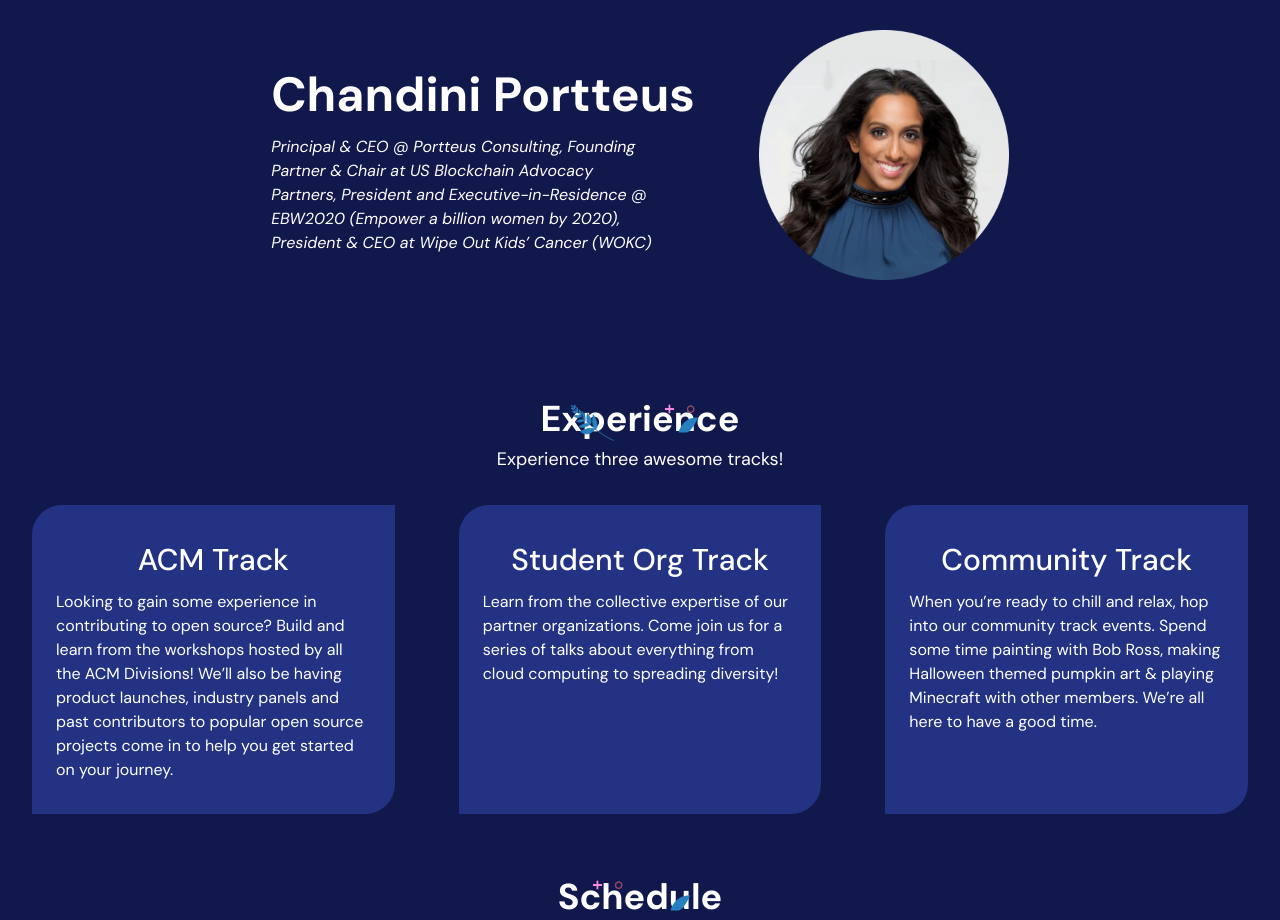
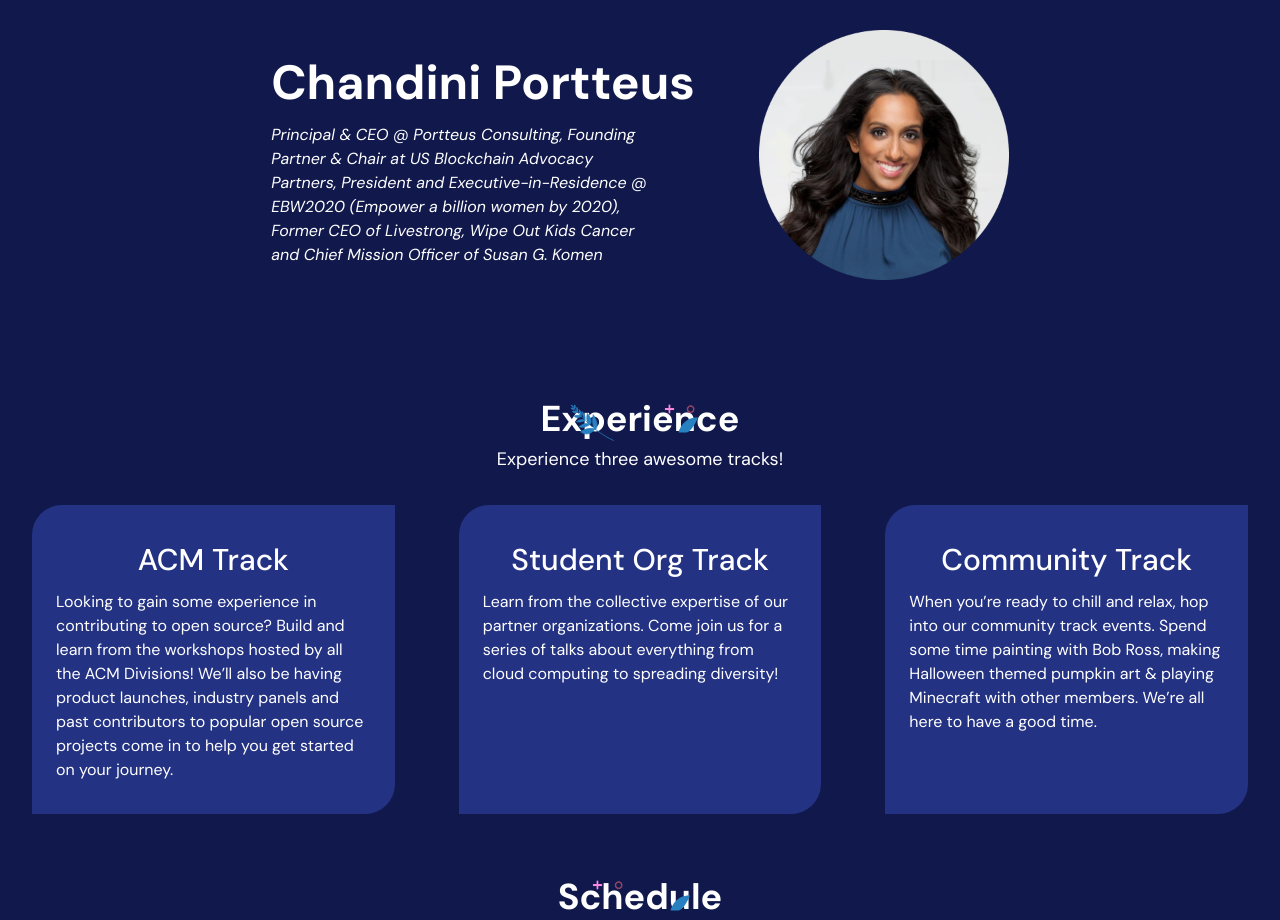
Before and after one commit to acmutd/hacktoberfest-site, a Next.js app: page / in a window 1280 px wide. Shown: the part 960-1880 px from the top of the page. Built offline with nearby package versions, Linux system fonts and the light colour scheme; no server answers.

Commit message:
Update title for Chandini Portteus

```diff
--- a/components/speakers.tsx
+++ b/components/speakers.tsx
@@ -18,7 +18,7 @@
         />
         <FeaturedSpeaker
           name='Chandini Portteus'
-          bio='Principal & CEO @ Portteus Consulting, Founding Partner & Chair at US Blockchain Advocacy Partners, President and Executive-in-Residence @ EBW2020 (Empower a billion women by 2020), President & CEO at Wipe Out Kids’ Cancer (WOKC)'
+          bio='Principal & CEO @ Portteus Consulting, Founding Partner & Chair at US Blockchain Advocacy Partners, President and Executive-in-Residence @ EBW2020 (Empower a billion women by 2020), Former CEO of Livestrong, Wipe Out Kids Cancer and Chief Mission Officer of Susan G. Komen'
           imageURL='/img/headshots/featured/chandini-portteus-headshot-circle375.png'
         />
       </div>
```
